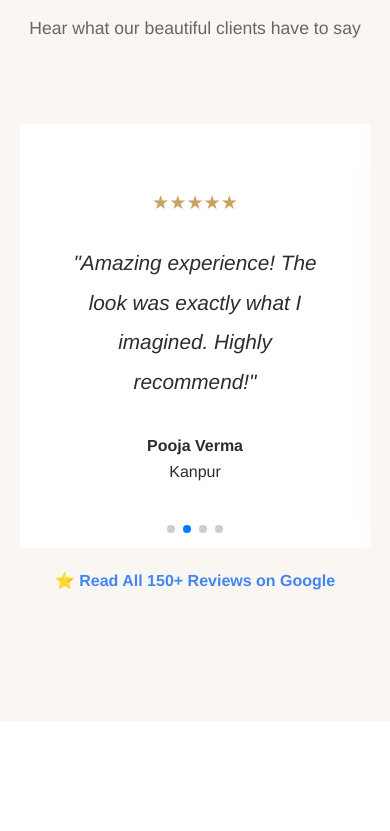
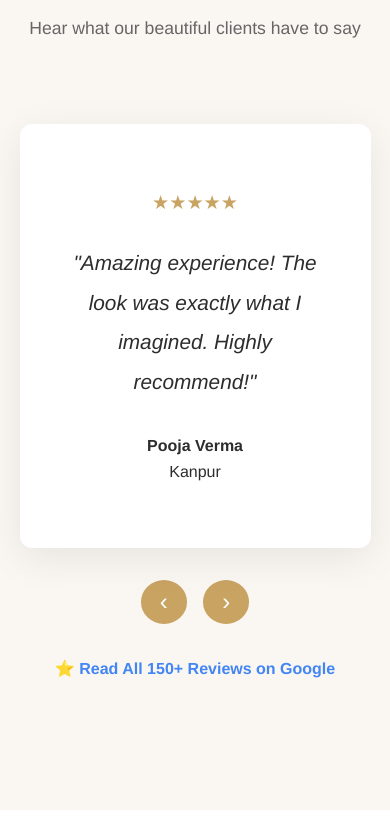
Before and after one commit to Shiv-ka-ansh/MakeOver-website, a plain HTML site: page index.html in a window 390 px wide. Shown: the part 10333-11164 px from the top of the page. Drawn offline with nearby package versions, Linux system fonts and the light colour scheme.

Commit message:
Implement testimonial carousel with navigation controls and auto-slide functionality

```diff
--- a/css/styles.css
+++ b/css/styles.css
@@ -579,19 +579,50 @@ body.no-scroll {
   text-align: center;
   padding: 8rem 5%;
   background: var(--light-cream);
-}
-
-.testimonials-slider {
-  max-width: 1000px;
-  margin: 0 auto;
   position: relative;
 }
 
+.section-header h2 {
+  font-size: 2rem;
+  color: var(--dark-text);
+}
+
+.section-header span {
+  color: var(--primary-gold);
+}
+
+.carousel {
+  max-width: 800px;
+  margin: 0 auto;
+  position: relative;
+  overflow: hidden;
+}
+
+.carousel-track {
+  display: flex;
+  transition: transform 0.6s ease-in-out;
+}
+
 .testimonial-card {
+  min-width: 100%;
   background: white;
   padding: 4rem 3rem;
-  text-align: center;
   box-shadow: 0 10px 40px rgba(0, 0, 0, 0.08);
+  border-radius: 12px;
+  opacity: 0;
+  transform: scale(0.95);
+  transition: all 0.5s ease;
+}
+
+.testimonial-card.active {
+  opacity: 1;
+  transform: scale(1);
+}
+
+.stars {
+  color: var(--primary-gold);
+  font-size: 1.2rem;
+  margin-bottom: 1.5rem;
 }
 
 .testimonial-text {
@@ -602,31 +633,79 @@ body.no-scroll {
   font-style: italic;
 }
 
+.carousel-btn {
+  position: absolute;
+  top: 50%;
+  transform: translateY(-50%);
+  background: var(--primary-gold);
+  border: none;
+  color: white;
+  font-size: 2rem;
+  cursor: pointer;
+  padding: 0.5rem 1rem;
+  border-radius: 50%;
+  transition: background 0.3s;
+}
 
-.stars {
-  color: var(--primary-gold);
-  font-size: 1.2rem;
-  margin-bottom: 1.5rem;
+.carousel-btn:hover {
+  background: var(--dark-gold);
+}
+
+.prev {
+  left: 10px;
+}
+
+.next {
+  right: 10px;
 }
 
 .google-review-link {
-  margin-top: 20px;
+  margin-top: 2rem;
 }
 
 .google-review-link a {
   color: #4285F4;
   font-weight: bold;
   text-decoration: none;
+  transition: color 0.3s;
 }
 
-.swiper-pagination-bullet {
-  background: #ccc;
+.google-review-link a:hover {
+  color: #2a63c7;
+}
+
+.carousel-controls {
+  margin-top: 2rem;
+  display: flex;
+  justify-content: center;
+  gap: 1rem;
+}
+
+.carousel-controls button {
+  background: var(--primary-gold);
+  border: none;
+  color: white;
+  font-size: 1.5rem;
+  padding: 0.5rem 1.2rem;
+  border-radius: 50%;
+  cursor: pointer;
+  transition: 0.3s;
+}
+
+.carousel-controls button:hover {
+  background: var(--dark-gold);
+}
+
+.testimonial-card {
+  display: none;
+  transition: opacity 0.6s ease;
+}
+
+.testimonial-card.active {
+  display: block;
   opacity: 1;
 }
 
-.swiper-pagination-bullet-active {
-  background: var(--primary-gold);
-}
 
 /* Instagram Feed */
 .instagram {
--- a/index.html
+++ b/index.html
@@ -7,8 +7,10 @@
     <link rel="icon" href="img/logo.png" type="image/png" sizes="32x32" />
     <title>Professional Makeup Artist - Bridal & Special Occasion Makeup</title>
     <meta name="title" content="Makeover by Reet – Best Makeup Artist & Beauty Studio in Kannauj">
-    <meta name="description" content="Get flawless bridal makeup, party makeovers, and beauty treatments at Makeover by Reet in Kannauj. Professional makeup artist for weddings, events, and special occasions. Book your appointment today!">
-    <meta name="keywords" content="Makeover by Reet, Bridal Makeup Kannauj, Makeup Artist Kannauj, Beauty Studio Kannauj, Party Makeup, Hair Styling, Skin Care, Salon near me, Bridal Packages, Reet Makeup Studio">
+    <meta name="description"
+        content="Get flawless bridal makeup, party makeovers, and beauty treatments at Makeover by Reet in Kannauj. Professional makeup artist for weddings, events, and special occasions. Book your appointment today!">
+    <meta name="keywords"
+        content="Makeover by Reet, Bridal Makeup Kannauj, Makeup Artist Kannauj, Beauty Studio Kannauj, Party Makeup, Hair Styling, Skin Care, Salon near me, Bridal Packages, Reet Makeup Studio">
 
     <meta name="robots" content="index, follow">
     <meta name="language" content="English">
@@ -23,7 +25,7 @@
     <!-- style  -->
     <link rel="stylesheet" href="css/styles.css">
     <link rel="stylesheet" href="css/alert-styles.css">
-    <link rel="stylesheet" href="https://cdn.jsdelivr.net/npm/swiper@11/swiper-bundle.min.css" />
+    <!-- <link rel="stylesheet" href="https://cdn.jsdelivr.net/npm/swiper@11/swiper-bundle.min.css" /> -->
 
 </head>
 
@@ -248,21 +250,21 @@
             <p>Hear what our beautiful clients have to say</p>
         </div>
 
-        <!-- Swiper Container -->
-        <div class="swiper mySwiper">
-            <div class="swiper-wrapper">
-                <!-- Slide 1 -->
-                <div class="swiper-slide testimonial-card">
+        <div class="testimonial-carousel">
+            <div class="testimonial-card active">
                 <div class="stars">★★★★★</div>
                 <p class="testimonial-text">
-                        "Best bridal makeup artist! She made me look absolutely stunning on my wedding day."
+                    "Had an amazing experience with Makeover by Reet Kannauj! 💄 Reet made me feel so comfortable and
+                    confident during the
+                    entire session. She paid attention to every little detail and gave me the perfect look for my event.
+                    The makeup stayed
+                    fresh for hours and looked stunning in pictures too! Definitely booking her again. "
                 </p>
-                    <h4>Reetu Singh</h4>
+                <h4>Jyoti Singh</h4>
                 <p>Kannauj</p>
             </div>
 
-                <!-- Slide 2 -->
-                <div class="swiper-slide testimonial-card">
+            <div class="testimonial-card">
                 <div class="stars">★★★★★</div>
                 <p class="testimonial-text">
                     "Amazing experience! The look was exactly what I imagined. Highly recommend!"
@@ -271,18 +273,7 @@
                 <p>Kanpur</p>
             </div>
 
-                <!-- Slide 3 -->
-                <div class="swiper-slide testimonial-card">
-                    <div class="stars">★★★★★</div>
-                    <p class="testimonial-text">
-                        "Loved the work! Professional and kind service, definitely booking again."
-                    </p>
-                    <h4>Neha Sharma</h4>
-                    <p>Lucknow</p>
-                </div>
-
-                <!-- Slide 4 -->
-                <div class="swiper-slide testimonial-card">
+            <div class="testimonial-card">
                 <div class="stars">★★★★★</div>
                 <p class="testimonial-text">
                     "Loved the work! Professional and kind service, definitely booking again."
@@ -292,12 +283,11 @@
             </div>
         </div>
 
-
-            <!-- Pagination -->
-            <div class="swiper-pagination"></div>
+        <div class="carousel-controls">
+            <button id="prevTestimonial">‹</button>
+            <button id="nextTestimonial">›</button>
         </div>
 
-        <!-- Google Review Link -->
         <div class="google-review-link">
             <a href="https://www.google.com/maps/search/Makeover+By+Reet+Kannauj" target="_blank">
                 ⭐ Read All 150+ Reviews on Google
@@ -481,19 +471,20 @@
                 <p>Your trusted partner for all your beauty needs. We specialize in bridal makeup, party makeup, and
                     special occasion styling with over 10 years of professional experience.</p>
                 <div class="social-links">
-                    <a href="https://www.instagram.com/makeoverby_reet" target="_blank" title="Instagram"  aria-label="Instagram"> <svg
-                            xmlns="http://www.w3.org/2000/svg"
+                    <a href="https://www.instagram.com/makeoverby_reet" target="_blank" title="Instagram"
+                        aria-label="Instagram"> <svg xmlns="http://www.w3.org/2000/svg"
                             viewBox="0 0 640 640"><!--!Font Awesome Free v7.1.0 by @fontawesome - https://fontawesome.com License - https://fontawesome.com/license/free Copyright 2025 Fonticons, Inc.-->
                             <path
                                 d="M320.3 205C256.8 204.8 205.2 256.2 205 319.7C204.8 383.2 256.2 434.8 319.7 435C383.2 435.2 434.8 383.8 435 320.3C435.2 256.8 383.8 205.2 320.3 205zM319.7 245.4C360.9 245.2 394.4 278.5 394.6 319.7C394.8 360.9 361.5 394.4 320.3 394.6C279.1 394.8 245.6 361.5 245.4 320.3C245.2 279.1 278.5 245.6 319.7 245.4zM413.1 200.3C413.1 185.5 425.1 173.5 439.9 173.5C454.7 173.5 466.7 185.5 466.7 200.3C466.7 215.1 454.7 227.1 439.9 227.1C425.1 227.1 413.1 215.1 413.1 200.3zM542.8 227.5C541.1 191.6 532.9 159.8 506.6 133.6C480.4 107.4 448.6 99.2 412.7 97.4C375.7 95.3 264.8 95.3 227.8 97.4C192 99.1 160.2 107.3 133.9 133.5C107.6 159.7 99.5 191.5 97.7 227.4C95.6 264.4 95.6 375.3 97.7 412.3C99.4 448.2 107.6 480 133.9 506.2C160.2 532.4 191.9 540.6 227.8 542.4C264.8 544.5 375.7 544.5 412.7 542.4C448.6 540.7 480.4 532.5 506.6 506.2C532.8 480 541 448.2 542.8 412.3C544.9 375.3 544.9 264.5 542.8 227.5zM495 452C487.2 471.6 472.1 486.7 452.4 494.6C422.9 506.3 352.9 503.6 320.3 503.6C287.7 503.6 217.6 506.2 188.2 494.6C168.6 486.8 153.5 471.7 145.6 452C133.9 422.5 136.6 352.5 136.6 319.9C136.6 287.3 134 217.2 145.6 187.8C153.4 168.2 168.5 153.1 188.2 145.2C217.7 133.5 287.7 136.2 320.3 136.2C352.9 136.2 423 133.6 452.4 145.2C472 153 487.1 168.1 495 187.8C506.7 217.3 504 287.3 504 319.9C504 352.5 506.7 422.6 495 452z" />
                         </svg></a>
-                    <a href="https://www.facebook.com/people/Makeover-By-Reet/100090527352285/" target="_blank" title="Facebook"
-                        aria-label="Facebook"><svg xmlns="http://www.w3.org/2000/svg"
+                    <a href="https://www.facebook.com/people/Makeover-By-Reet/100090527352285/" target="_blank"
+                        title="Facebook" aria-label="Facebook"><svg xmlns="http://www.w3.org/2000/svg"
                             viewBox="0 0 640 640"><!--!Font Awesome Free v7.1.0 by @fontawesome - https://fontawesome.com License - https://fontawesome.com/license/free Copyright 2025 Fonticons, Inc.-->
                             <path
                                 d="M576 320C576 178.6 461.4 64 320 64C178.6 64 64 178.6 64 320C64 440 146.7 540.8 258.2 568.5L258.2 398.2L205.4 398.2L205.4 320L258.2 320L258.2 286.3C258.2 199.2 297.6 158.8 383.2 158.8C399.4 158.8 427.4 162 438.9 165.2L438.9 236C432.9 235.4 422.4 235 409.3 235C367.3 235 351.1 250.9 351.1 292.2L351.1 320L434.7 320L420.3 398.2L351 398.2L351 574.1C477.8 558.8 576 450.9 576 320z" />
                         </svg></a>
-                    <a href="#" target="_blank" title="YouTube" aria-label="YouTube"><svg xmlns="http://www.w3.org/2000/svg"
+                    <a href="#" target="_blank" title="YouTube" aria-label="YouTube"><svg
+                            xmlns="http://www.w3.org/2000/svg"
                             viewBox="0 0 640 640"><!--!Font Awesome Free v7.1.0 by @fontawesome - https://fontawesome.com License - https://fontawesome.com/license/free Copyright 2025 Fonticons, Inc.-->
                             <path
                                 d="M581.7 188.1C575.5 164.4 556.9 145.8 533.4 139.5C490.9 128 320.1 128 320.1 128C320.1 128 149.3 128 106.7 139.5C83.2 145.8 64.7 164.4 58.4 188.1C47 231 47 320.4 47 320.4C47 320.4 47 409.8 58.4 452.7C64.7 476.3 83.2 494.2 106.7 500.5C149.3 512 320.1 512 320.1 512C320.1 512 490.9 512 533.5 500.5C557 494.2 575.5 476.3 581.8 452.7C593.2 409.8 593.2 320.4 593.2 320.4C593.2 320.4 593.2 231 581.8 188.1zM264.2 401.6L264.2 239.2L406.9 320.4L264.2 401.6z" />
@@ -538,9 +529,11 @@
                     <li><a href="tel:+917733882556">+91 77338 82556</a></li>
                     <li><a href="mailto:makeoverbyreet26@gmail.com" target="_blank">makeoverbyreet26@gmail.com</a></li>
                     <li><a href="mailto:mbr.fatehgarh@gmail.com" target="_blank">mbr.fatehgarh@gmail.com</a></li>
-                    <li><a href="https://maps.app.goo.gl/Qg1EG3fTSFRMxGJNA" target="_blank">Makeover by Reet makrand nagar, Kannauj,
+                    <li><a href="https://maps.app.goo.gl/Qg1EG3fTSFRMxGJNA" target="_blank">Makeover by Reet makrand
+                            nagar, Kannauj,
                             Uttar Pradesh, India</a></li>
-                    <li><a href="https://maps.app.goo.gl/YUUNVAiJ1wd9a36q6" target="_blank">MBR - A Luxurious Family Salon & Academy,
+                    <li><a href="https://maps.app.goo.gl/YUUNVAiJ1wd9a36q6" target="_blank">MBR - A Luxurious Family
+                            Salon & Academy,
                             1st Floor, Jio Office Near Fatehgarh Railway Station, Uttar Pradesh, India</a></li>
                     <li><a>Mon - Sat: 10 AM - 8 PM</a></li>
                 </ul>
@@ -553,7 +546,6 @@
 
 
     <script src="js/style.js"></script>
-    <script src="https://cdn.jsdelivr.net/npm/swiper@11/swiper-bundle.min.js"></script>
     <script src="js/swiper-init.js"></script>
 
 </body>
--- a/js/style.js
+++ b/js/style.js
@@ -71,41 +71,79 @@ document.addEventListener('DOMContentLoaded', () => {
   setInterval(() => showSlide(currentSlide + 1), 5000);
 });
 
-document.addEventListener('DOMContentLoaded', () => {
-  // If the Swiper library isn't loaded, exit gracefully
-  if (typeof Swiper === 'undefined') {
-    // You must include Swiper core script before this file
-    console.warn('Swiper not found. Make sure the Swiper CDN script is loaded before swiper-init.js');
-    return;
+// // ===== Swiper Initialization =====
+// document.addEventListener('DOMContentLoaded', () => {
+//   // If the Swiper library isn't loaded, exit gracefully
+//   if (typeof Swiper === 'undefined') {
+//     // You must include Swiper core script before this file
+//     console.warn('Swiper not found. Make sure the Swiper CDN script is loaded before swiper-init.js');
+//     return;
+//   }
+
+//   try {
+//     const swiper = new Swiper('.mySwiper', {
+//       loop: true,
+//       autoplay: {
+//         delay: 4000,
+//         disableOnInteraction: false,
+//       },
+//       speed: 800,
+//       pagination: {
+//         el: '.swiper-pagination',
+//         clickable: true,
+//       },
+//       slidesPerView: 1,
+//       spaceBetween: 20,
+//       // responsive breakpoints if you later want multiple slides per view
+//       breakpoints: {
+//         640: {
+//           slidesPerView: 1,
+//         },
+//         1024: {
+//           slidesPerView: 1,
+//         },
+//       },
+//     });
+//   } catch (error) {
+//     console.error('Error initializing Swiper:', error);
+//   }
+// });
+
+// ===== Testimonial Carousel =====
+document.addEventListener("DOMContentLoaded", () => {
+  const cards = document.querySelectorAll(".testimonial-card");
+  const prevBtn = document.getElementById("prevTestimonial");
+  const nextBtn = document.getElementById("nextTestimonial");
+
+  let currentIndex = 0;
+
+  function showCard(index) {
+    cards.forEach((card, i) => {
+      card.classList.remove("active");
+      if (i === index) card.classList.add("active");
+    });
   }
 
-  try {
-    const swiper = new Swiper('.mySwiper', {
-      loop: true,
-      autoplay: {
-        delay: 4000,
-        disableOnInteraction: false,
-      },
-      speed: 800,
-      pagination: {
-        el: '.swiper-pagination',
-        clickable: true,
-      },
-      slidesPerView: 1,
-      spaceBetween: 20,
-      // responsive breakpoints if you later want multiple slides per view
-      breakpoints: {
-        640: {
-          slidesPerView: 1,
-        },
-        1024: {
-          slidesPerView: 1,
-        },
-      },
-    });
-  } catch (error) {
-    console.error('Error initializing Swiper:', error);
-  }
+  // Next button
+  nextBtn.addEventListener("click", () => {
+    currentIndex = (currentIndex + 1) % cards.length;
+    showCard(currentIndex);
+  });
+
+  // Previous button
+  prevBtn.addEventListener("click", () => {
+    currentIndex = (currentIndex - 1 + cards.length) % cards.length;
+    showCard(currentIndex);
+  });
+
+  // Auto-slide every 5 seconds
+  setInterval(() => {
+    currentIndex = (currentIndex + 1) % cards.length;
+    showCard(currentIndex);
+  }, 5000);
+
+  // Initial show
+  showCard(currentIndex);
 });
 
 // ===== Accordion Functionality with Auto-Unfold =====
```
Lines whose indentation alone changed are shown as unchanged.
